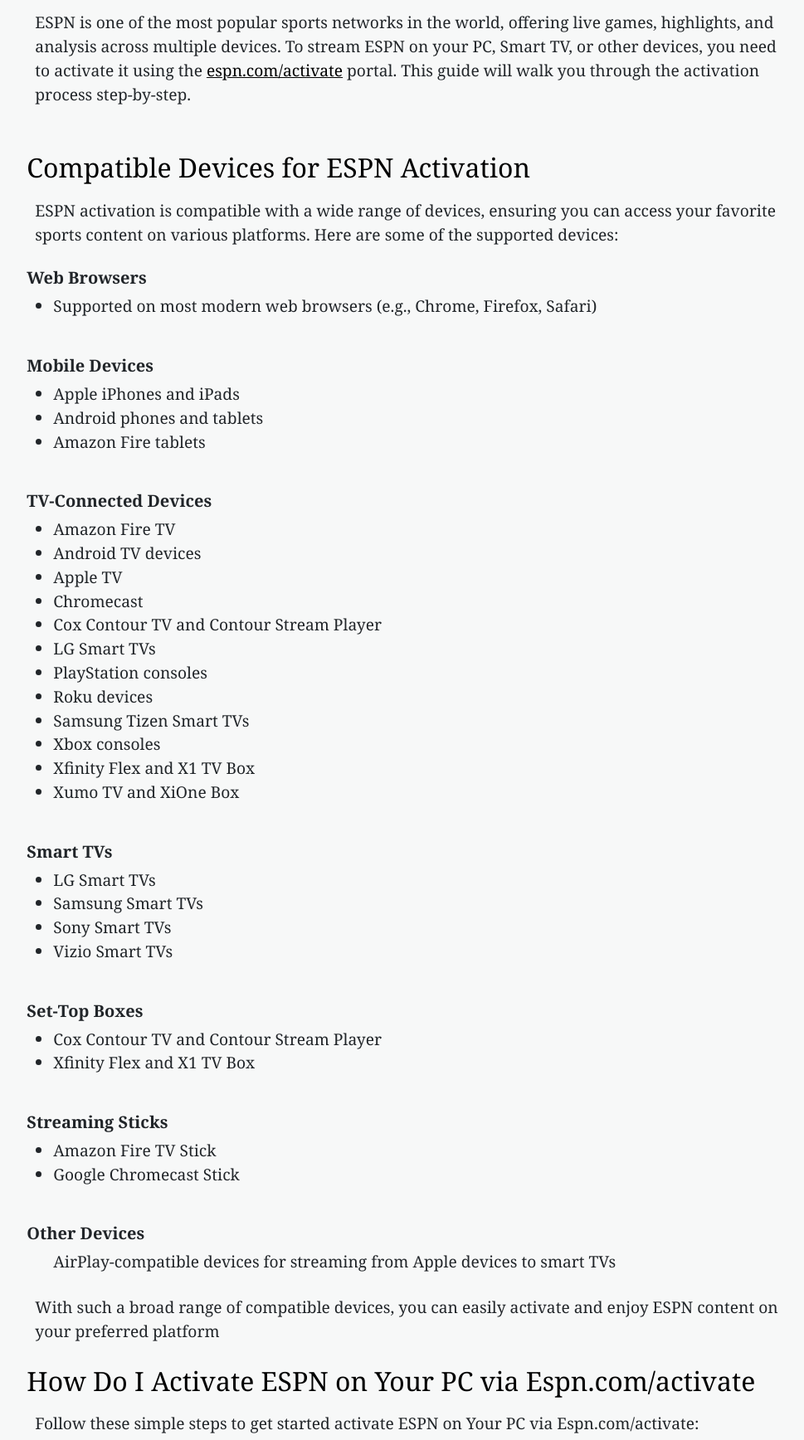
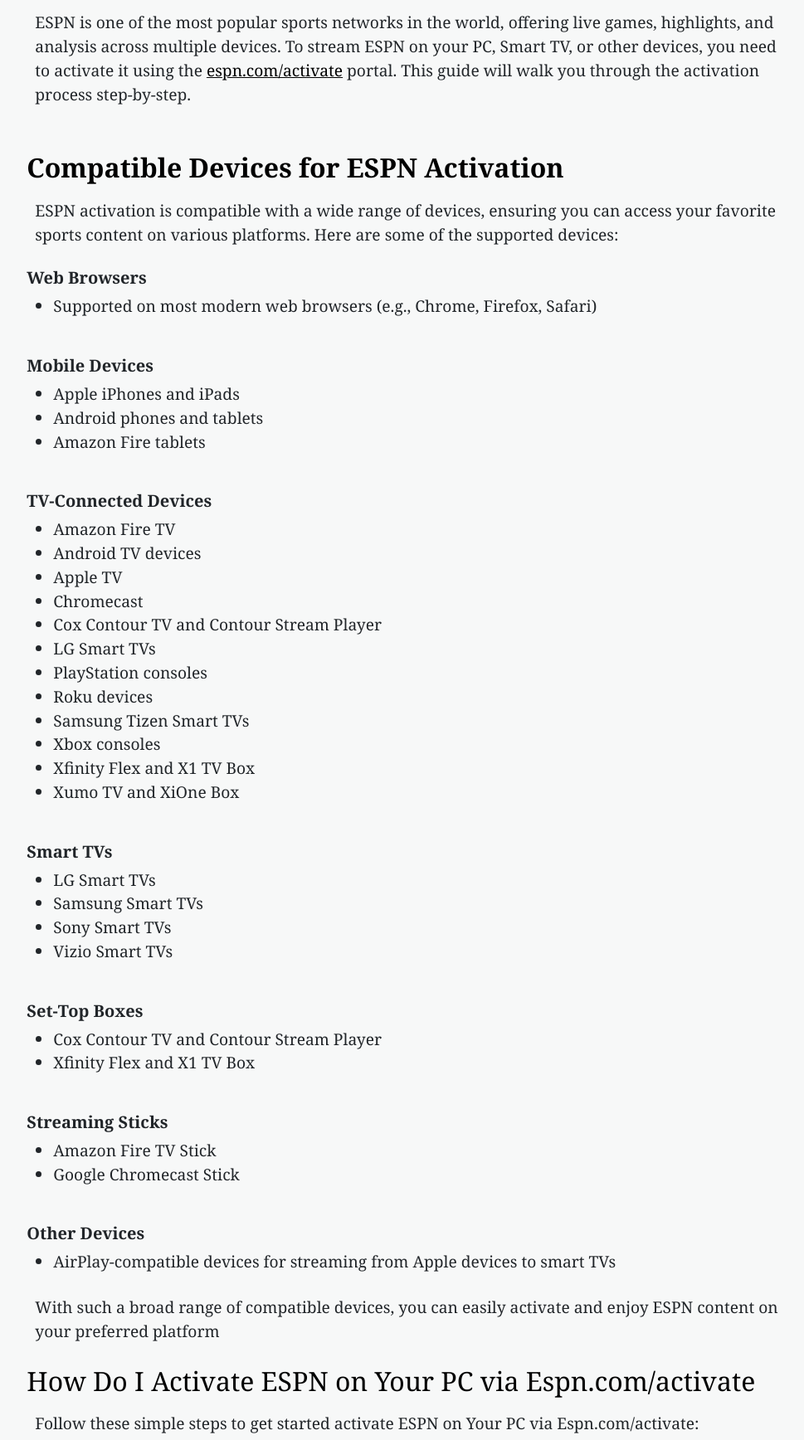
Before and after one commit to espncomactivatee/espncomactivatee.github.io, a plain HTML site: page index.html in a window 1280 px wide. Shown: the part 387-2123 px from the top of the page at 83% size, without its empty margins (148-1117 px from the left). Drawn offline with nearby package versions, Linux system fonts and the light colour scheme.

Commit message:
Update index.html

```diff
--- a/index.html
+++ b/index.html
@@ -176,7 +176,7 @@
 <br>
 
 
-<h2>Compatible Devices for ESPN Activation</h2>
+<b><h2>Compatible Devices for ESPN Activation</h2></b>
 <p>ESPN activation is compatible with a wide range of devices, ensuring you can access your favorite sports content on various platforms. Here are some of the supported devices:</p>
 
 <h3>Web Browsers</h3>
@@ -242,7 +242,7 @@
 
 <h3>Other Devices</h3>
 <ul>
-AirPlay-compatible devices for streaming from Apple devices to smart TVs</li>
+<li>AirPlay-compatible devices for streaming from Apple devices to smart TVs</li>
 </ul>
 
 <p>With such a broad range of compatible devices, you can easily activate and enjoy ESPN content on your preferred platform</p>
```
